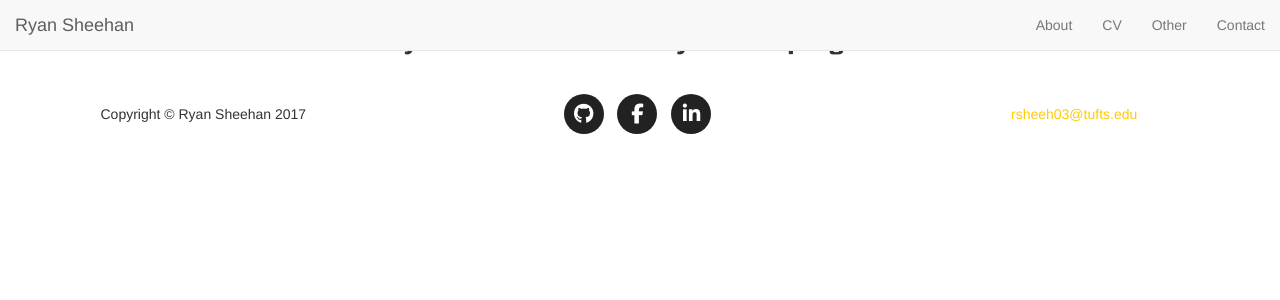
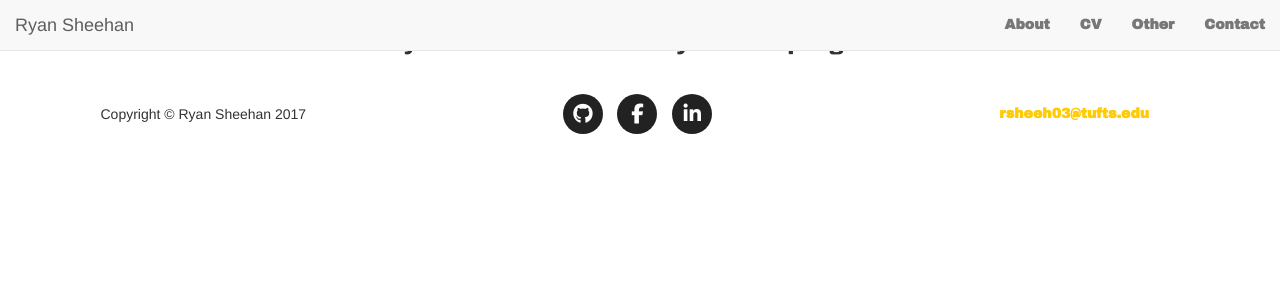
Before and after one commit to Ryan-Sheehan/Ryan-Sheehan.github.io, a Jekyll site: the page index.html, which Jekyll copies as it is, in a window 1280 px wide. Shown: the top 300 px of the page. Built offline with Jekyll 4.4.1, drawn with Linux system fonts in a browser that asks for light colours; nearby versions of some CDN libraries.

Commit message:
Update main.css

```diff
--- a/css/main.css
+++ b/css/main.css
@@ -1,5 +1,14 @@
 body {
 
+}
+nav ul, footer ul {
+    font-family: 'Archivo Black', sans-serif;
+    padding: 0px;
+    list-style: none;
+    font-weight: bold;
+}
+nav ul li, footer ul li {
+    display: inline;
 }
 h1 {
     font-size: 3em;
```
